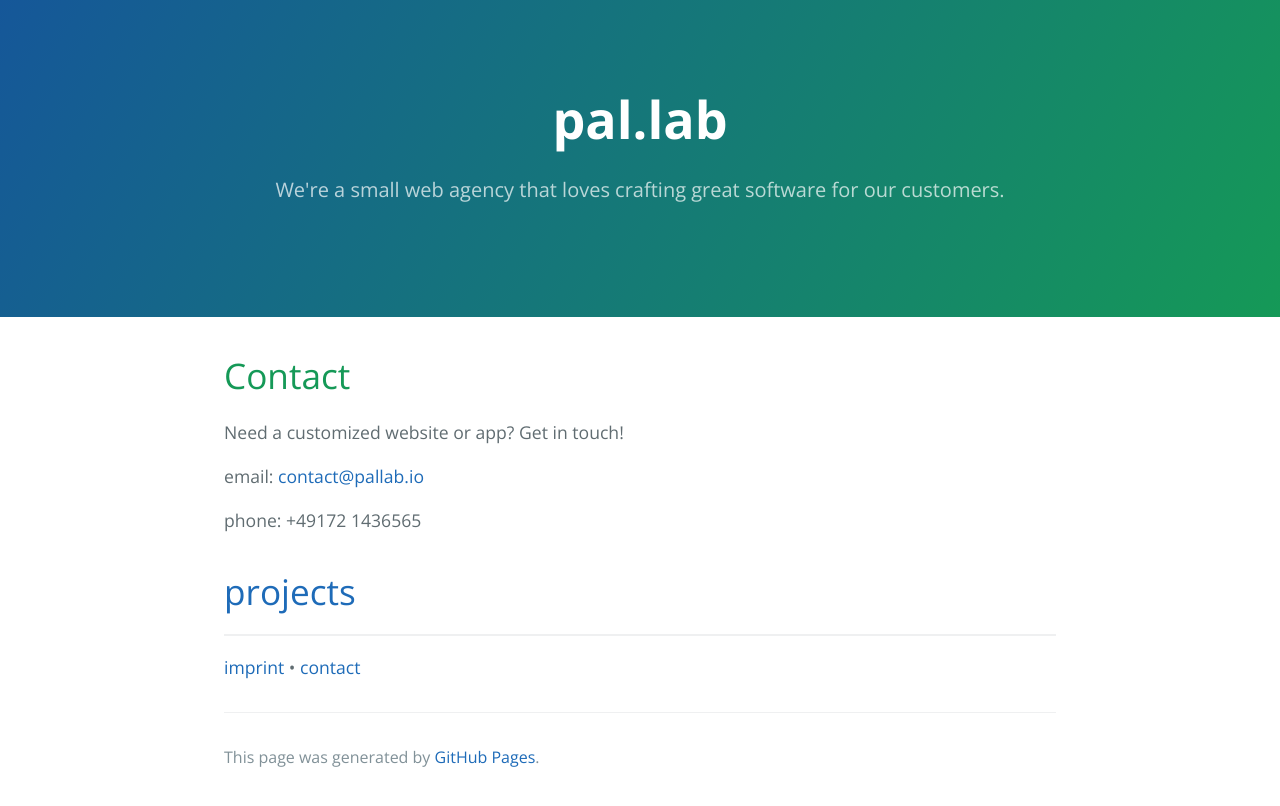
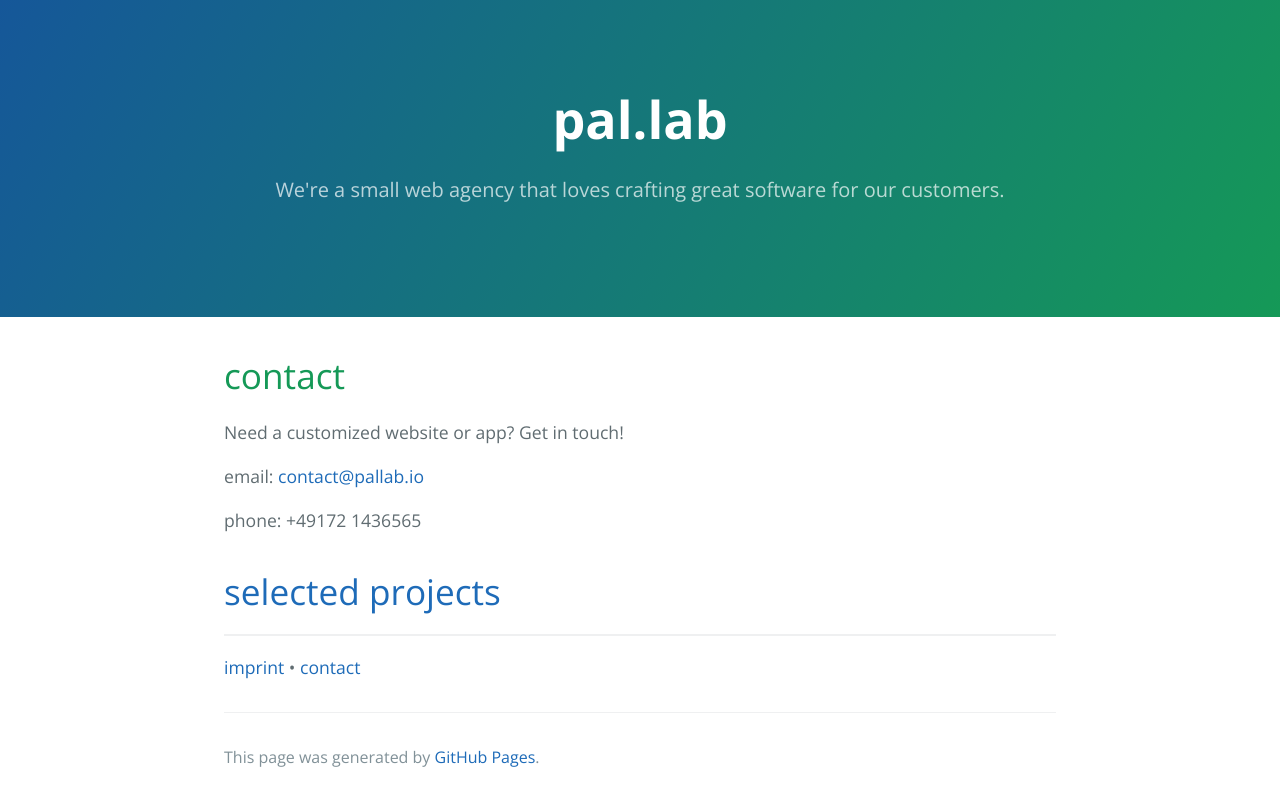
Before and after one commit to pal-lab/pal-lab.github.io, a Jekyll site: the page built from index.md, in a window 1280 px wide. Shown: the top 806 px of the page. Built offline with Jekyll 4.4.1, drawn with Linux system fonts in a browser that asks for light colours; our own code applies the rules of GitHub Pages for plain Markdown files.

Commit message:
editorial

```diff
--- a/index.md
+++ b/index.md
@@ -1,7 +1,7 @@
 ---
 layout: default
 ---
-# [](#header-1)Contact
+# [](#header-1)contact
 Need a customized website or app? Get in touch!
 
 email: [contact@pallab.io](mailto:contact@pallab.io)
@@ -9,7 +9,7 @@ email: [contact@pallab.io](mailto:contact@pallab.io)
 phone: +49172 1436565
 
 
-# [](#header-1)[projects](projects)
+# [](#header-1)[selected projects](projects)
 
 
 
```
Also changed, not shown: projects.md (+1 -1 lines).
